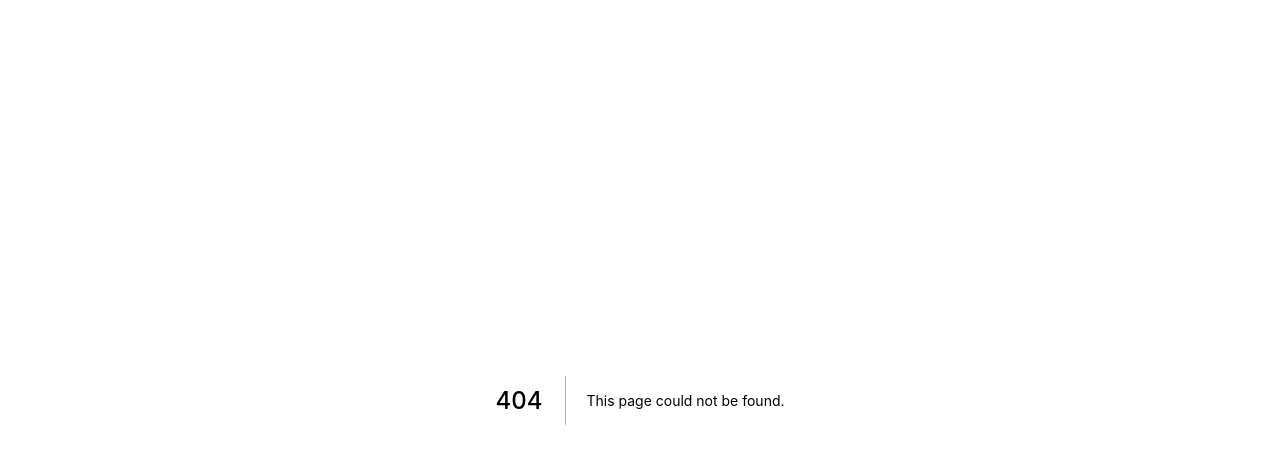
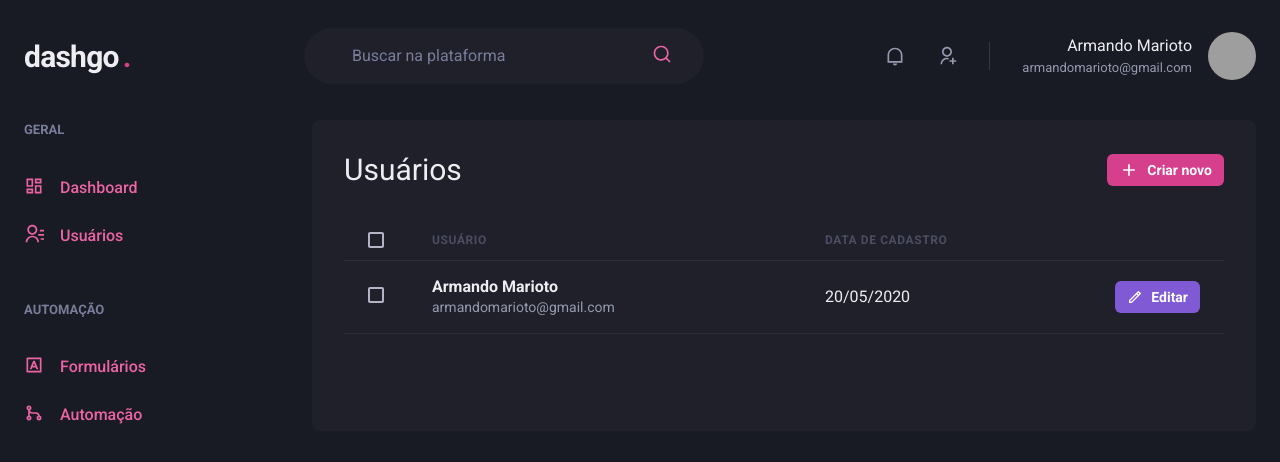
Before and after one commit to ArmandoMarioto/chapter4-reactjs, a Next.js app: page /users in a window 1280 px wide. Before the commit this address had no page. Shown: the top 462 px of the page. Built offline with nearby package versions, Linux system fonts and the light colour scheme; grey boxes are pictures that could not be loaded.

Commit message:
Pagina Lista de usuários

```diff
--- /dev/null
+++ b/src/pages/users/index.tsx
@@ -0,0 +1,84 @@
+import {
+  Box,
+  Button,
+  Checkbox,
+  Flex,
+  Heading,
+  Icon,
+  Table,
+  Tbody,
+  Td,
+  Th,
+  Thead,
+  Tr,
+  Text
+} from "@chakra-ui/react";
+import { RiAddLine, RiPencilLine } from "react-icons/ri";
+import { Header } from "../../components/Header";
+import { Sidebar } from "../../components/Sidebar";
+
+export default function UserList() {
+  return (
+    <Box>
+      <Header />
+      <Flex w="100%" my="6" maxWidth={1480} mx="auto" px="6">
+        <Sidebar />
+
+        <Box flex="1" borderRadius={8} bg="gray.800" p="8">
+          <Flex mb="8" justify="space-between" align="center">
+            <Heading size="lg" fontWeight="normal">
+              Usuários
+            </Heading>
+
+            <Button
+              as="a"
+              size="sm"
+              fontSize="sm"
+              colorScheme="pink"
+              leftIcon={<Icon as={RiAddLine} fontSize="20"/>}
+            >
+              Criar novo
+            </Button>
+          </Flex>
+          <Table colorScheme="whiteAlpha">
+            <Thead>
+              <Tr>
+                <Th px="6" color="gray.300" width="8">
+                  <Checkbox colorScheme="pink" />
+                </Th>
+                <Th>Usuário</Th>
+                <Th>Data de cadastro</Th>
+                <Th width="8"></Th>
+              </Tr>
+            </Thead>
+            <Tbody>
+              <Tr>
+                <Td px="6">
+                  <Checkbox colorScheme="pink" />
+                </Td>
+                <Td>
+                    <Text fontWeight="bold">Armando Marioto</Text>
+                    <Text fontSize='sm' color="gray.300">armandomarioto@gmail.com</Text>
+                </Td>
+                <Td>
+                    20/05/2020
+                </Td>
+                <Td>
+                <Button
+                    as="a"
+                    size="sm"
+                    fontSize="sm"
+                    colorScheme="purple"
+                    leftIcon={<Icon as={RiPencilLine} fontSize='16'/>}
+                    >
+                    Editar
+                    </Button>
+                </Td>
+              </Tr>
+            </Tbody>
+          </Table>
+        </Box>
+      </Flex>
+    </Box>
+  );
+}
```
